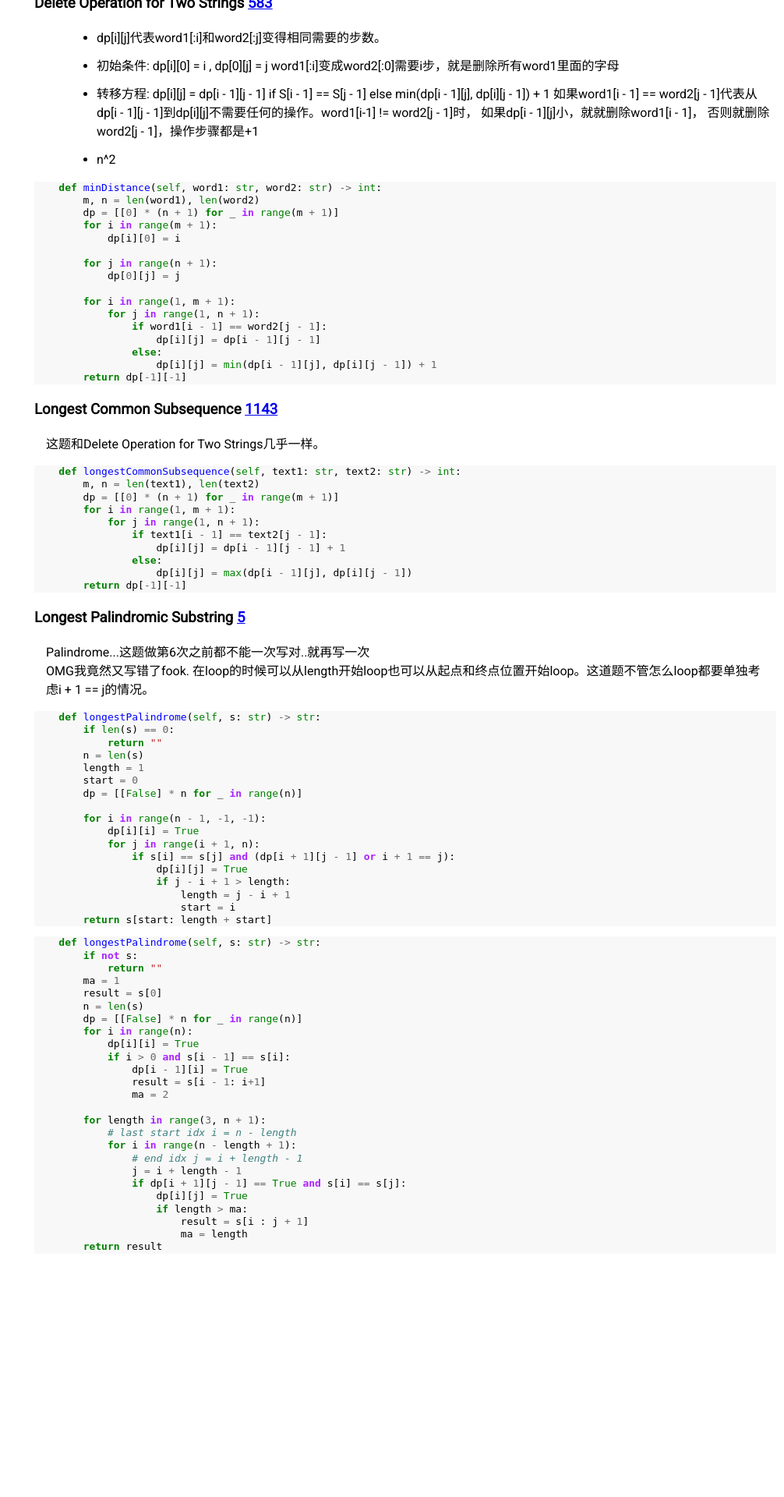
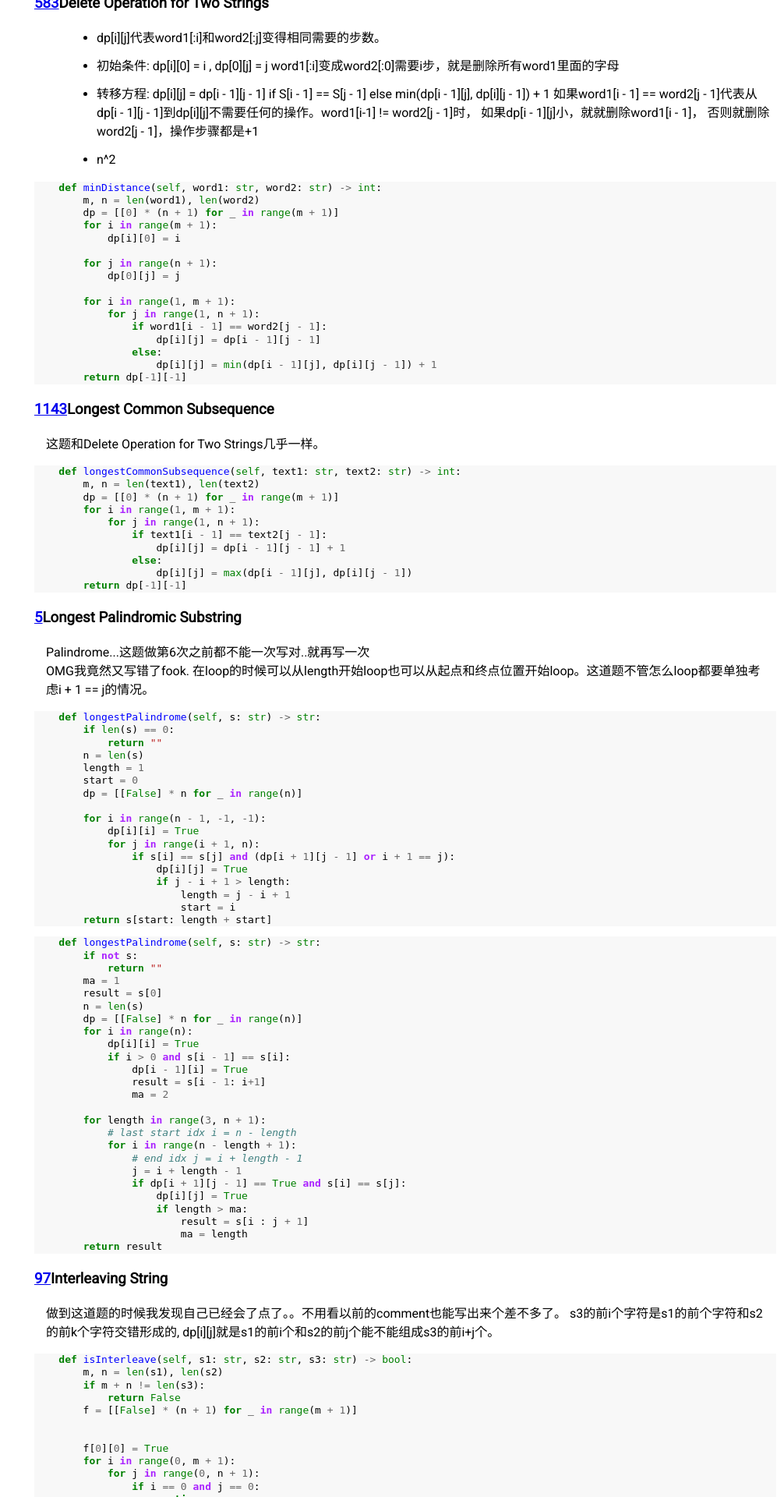
Before and after one commit to JWang169/junzhe.wang, a Python web app: template templates/dpString.html in a window 1280 px wide. Shown: the part 1000-2920 px from the top of the page at 78% size, without its empty margins (274-1280 px from the left). Before the commit the page ends 2603 px from the top, so only its background shows below. Run offline with Jinja, Linux system fonts and the light colour scheme; the template is opened without the code that fills it, so the values that code supplies are empty.

Commit message:
:construction:

```diff
--- a/templates/dpString.html
+++ b/templates/dpString.html
@@ -26,7 +26,7 @@
 
 <main id="main-doc">
   <section>
-    <h3>Longest Repeating Substring <a href="https://leetcode.com/problems/longest-repeating-substring/">1062</a></h3>
+    <h3><a href="https://leetcode.com/problems/longest-repeating-substring/">1062</a>Longest Repeating Substring </h3>
     <p>
       <ul>
         <li>n = len(S) + 1</li>
@@ -50,7 +50,7 @@
   </section>
 
   <section>
-    <h3>Longest Palindromic Subsequence <a href="https://leetcode.com/problems/longest-palindromic-subsequence/">516</a></h3>
+    <h3><a href="https://leetcode.com/problems/longest-palindromic-subsequence/">516</a>Longest Palindromic Subsequence </h3>
     <p>这道题和 5 -longest palindromic substring 区别就是palindrome可以不连续。所以有了转移方程里面的else部分。<br>
        从转移方程的顺序里面可以看到，对于i来说一定要先有i+1然后才有i，对于j来说要先有j-1然后才有j。所以才有了i和j的for循环的顺序。<br>
        return的时候就是dp[0][n - 1]，因为return的是区间内的最长palindrome，从头到尾一定是最长。如果是substring就不一定是从头到尾了，就要用global result记录最大值。
@@ -77,7 +77,7 @@
   </section>
 
   <section>
-    <h3>Delete Operation for Two Strings <a href="https://leetcode.com/problems/delete-operation-for-two-strings/">583</a></h3>
+    <h3><a href="https://leetcode.com/problems/delete-operation-for-two-strings/">583</a>Delete Operation for Two Strings </h3>
     <p>
       <ul>
         <li>dp[i][j]代表word1[:i]和word2[:j]变得相同需要的步数。</li>
@@ -106,7 +106,7 @@
   </section>
 
 <section>
-    <h3>Longest Common Subsequence <a href="https://leetcode.com/problems/longest-common-subsequence/">1143</a></h3>
+    <h3><a href="https://leetcode.com/problems/longest-common-subsequence/">1143</a>Longest Common Subsequence </h3>
     <p>
       这题和Delete Operation for Two Strings几乎一样。
     </p>
@@ -124,7 +124,7 @@
 </section>
 
 <section>
-    <h3>Longest Palindromic Substring <a href="https://leetcode.com/problems/longest-palindromic-substring/">5</a></h3>
+    <h3><a href="https://leetcode.com/problems/longest-palindromic-substring/">5</a>Longest Palindromic Substring </h3>
     <p>
       Palindrome...这题做第6次之前都不能一次写对..就再写一次 <br>
       OMG我竟然又写错了fook.
@@ -175,9 +175,43 @@
                         ma <span style="color: #666666">=</span> length
         <span style="color: #008000; font-weight: bold">return</span> result
 </pre></div>
+</section>
+
+<section>
+    <h3><a href="https://leetcode.com/problems/interleaving-string/">97</a>Interleaving String</h3>
+    <p>做到这道题的时候我发现自己已经会了点了。。不用看以前的comment也能写出来个差不多了。
+      s3的前i个字符是s1的前个字符和s2的前k个字符交错形成的, dp[i][j]就是s1的前i个和s2的前j个能不能组成s3的前i+j个。
+    </p>
+<div class="highlight" style="background: #f8f8f8"><pre style="line-height: 125%">    <span style="color: #008000; font-weight: bold">def</span> <span style="color: #0000FF">isInterleave</span>(<span style="color: #008000">self</span>, s1: <span style="color: #008000">str</span>, s2: <span style="color: #008000">str</span>, s3: <span style="color: #008000">str</span>) <span style="color: #666666">-&gt;</span> <span style="color: #008000">bool</span>:
+        m, n <span style="color: #666666">=</span> <span style="color: #008000">len</span>(s1), <span style="color: #008000">len</span>(s2)
+        <span style="color: #008000; font-weight: bold">if</span> m <span style="color: #666666">+</span> n <span style="color: #666666">!=</span> <span style="color: #008000">len</span>(s3):
+            <span style="color: #008000; font-weight: bold">return</span> <span style="color: #008000">False</span>
+        f <span style="color: #666666">=</span> [[<span style="color: #008000">False</span>] <span style="color: #666666">*</span> (n <span style="color: #666666">+</span> <span style="color: #666666">1</span>) <span style="color: #008000; font-weight: bold">for</span> _ <span style="color: #AA22FF; font-weight: bold">in</span> <span style="color: #008000">range</span>(m <span style="color: #666666">+</span> <span style="color: #666666">1</span>)]
 
 
+        f[<span style="color: #666666">0</span>][<span style="color: #666666">0</span>] <span style="color: #666666">=</span> <span style="color: #008000">True</span>
+        <span style="color: #008000; font-weight: bold">for</span> i <span style="color: #AA22FF; font-weight: bold">in</span> <span style="color: #008000">range</span>(<span style="color: #666666">0</span>, m <span style="color: #666666">+</span> <span style="color: #666666">1</span>):
+            <span style="color: #008000; font-weight: bold">for</span> j <span style="color: #AA22FF; font-weight: bold">in</span> <span style="color: #008000">range</span>(<span style="color: #666666">0</span>, n <span style="color: #666666">+</span> <span style="color: #666666">1</span>):
+                <span style="color: #008000; font-weight: bold">if</span> i <span style="color: #666666">==</span> <span style="color: #666666">0</span> <span style="color: #AA22FF; font-weight: bold">and</span> j <span style="color: #666666">==</span> <span style="color: #666666">0</span>:
+                    <span style="color: #008000; font-weight: bold">continue</span>
+                <span style="color: #008000; font-weight: bold">if</span> j <span style="color: #666666">==</span> <span style="color: #666666">0</span>:
+                    f[i][j] <span style="color: #666666">=</span> f[i <span style="color: #666666">-</span> <span style="color: #666666">1</span>][j] <span style="color: #AA22FF; font-weight: bold">and</span> s1[i <span style="color: #666666">-</span> <span style="color: #666666">1</span>] <span style="color: #666666">==</span> s3[i <span style="color: #666666">-</span> <span style="color: #666666">1</span>]
+                    <span style="color: #008000; font-weight: bold">continue</span>
+                <span style="color: #008000; font-weight: bold">if</span> i <span style="color: #666666">==</span> <span style="color: #666666">0</span>:
+                    f[i][j] <span style="color: #666666">=</span> f[i][j <span style="color: #666666">-</span> <span style="color: #666666">1</span>] <span style="color: #AA22FF; font-weight: bold">and</span> s2[j <span style="color: #666666">-</span> <span style="color: #666666">1</span>] <span style="color: #666666">==</span> s3[j <span style="color: #666666">-</span> <span style="color: #666666">1</span>]
+                    <span style="color: #008000; font-weight: bold">continue</span>
+
+                <span style="color: #008000; font-weight: bold">if</span> (s2[j <span style="color: #666666">-</span> <span style="color: #666666">1</span>] <span style="color: #666666">==</span> s3[i <span style="color: #666666">+</span> j <span style="color: #666666">-</span> <span style="color: #666666">1</span>] <span style="color: #AA22FF; font-weight: bold">and</span> f[i][j <span style="color: #666666">-</span> <span style="color: #666666">1</span>]) <span style="color: #AA22FF; font-weight: bold">or</span> (s1[i <span style="color: #666666">-</span> <span style="color: #666666">1</span>] <span style="color: #666666">==</span> s3[i <span style="color: #666666">+</span> j <span style="color: #666666">-</span> <span style="color: #666666">1</span>] <span style="color: #AA22FF; font-weight: bold">and</span> f[i <span style="color: #666666">-</span> <span style="color: #666666">1</span>][j]):
+                    f[i][j] <span style="color: #666666">=</span> <span style="color: #008000">True</span>
+        <span style="color: #008000; font-weight: bold">return</span> f[<span style="color: #666666">-1</span>][<span style="color: #666666">-1</span>]
+</pre></div>
 </section>
+
+
+
+
+
+
 </main>
 
 
```
